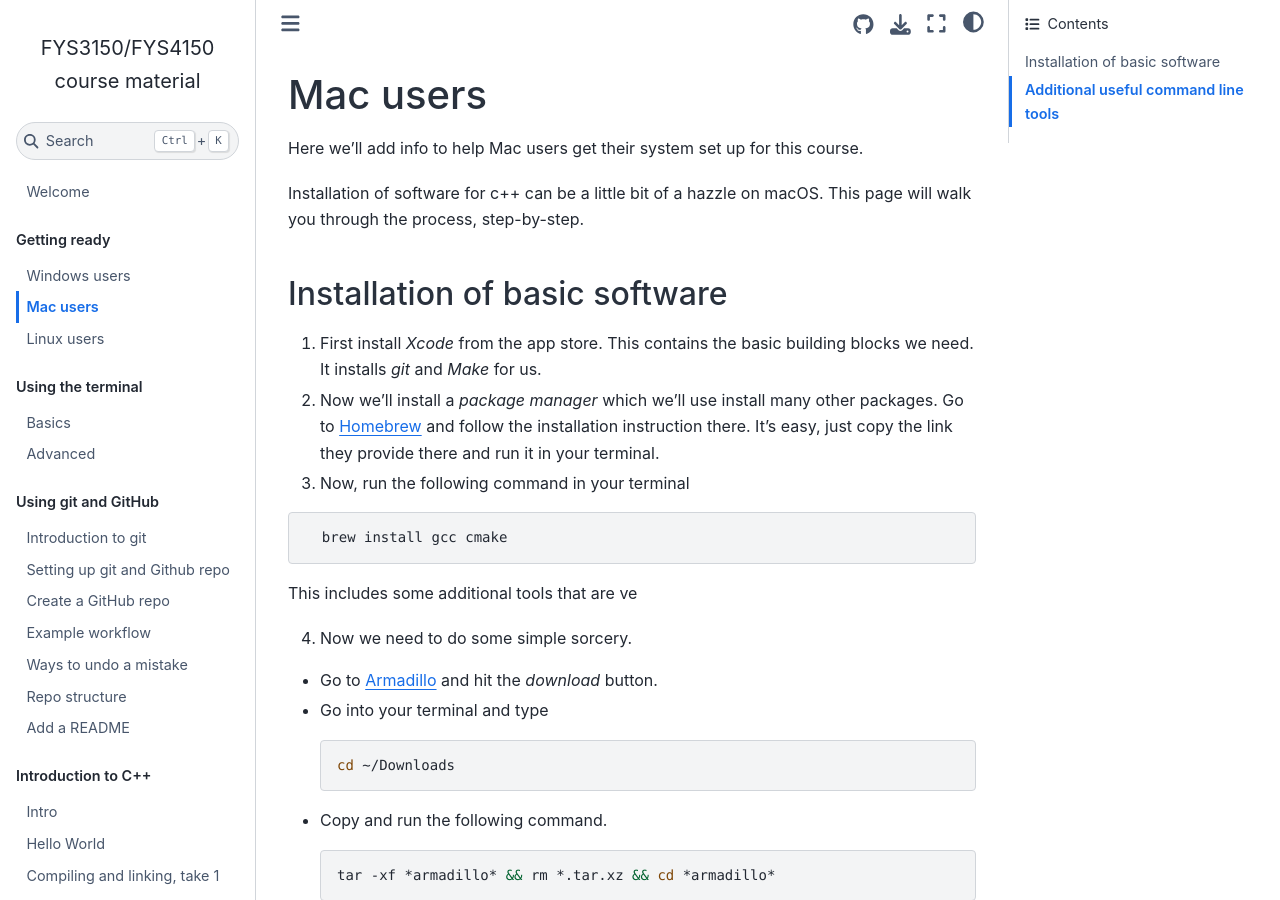
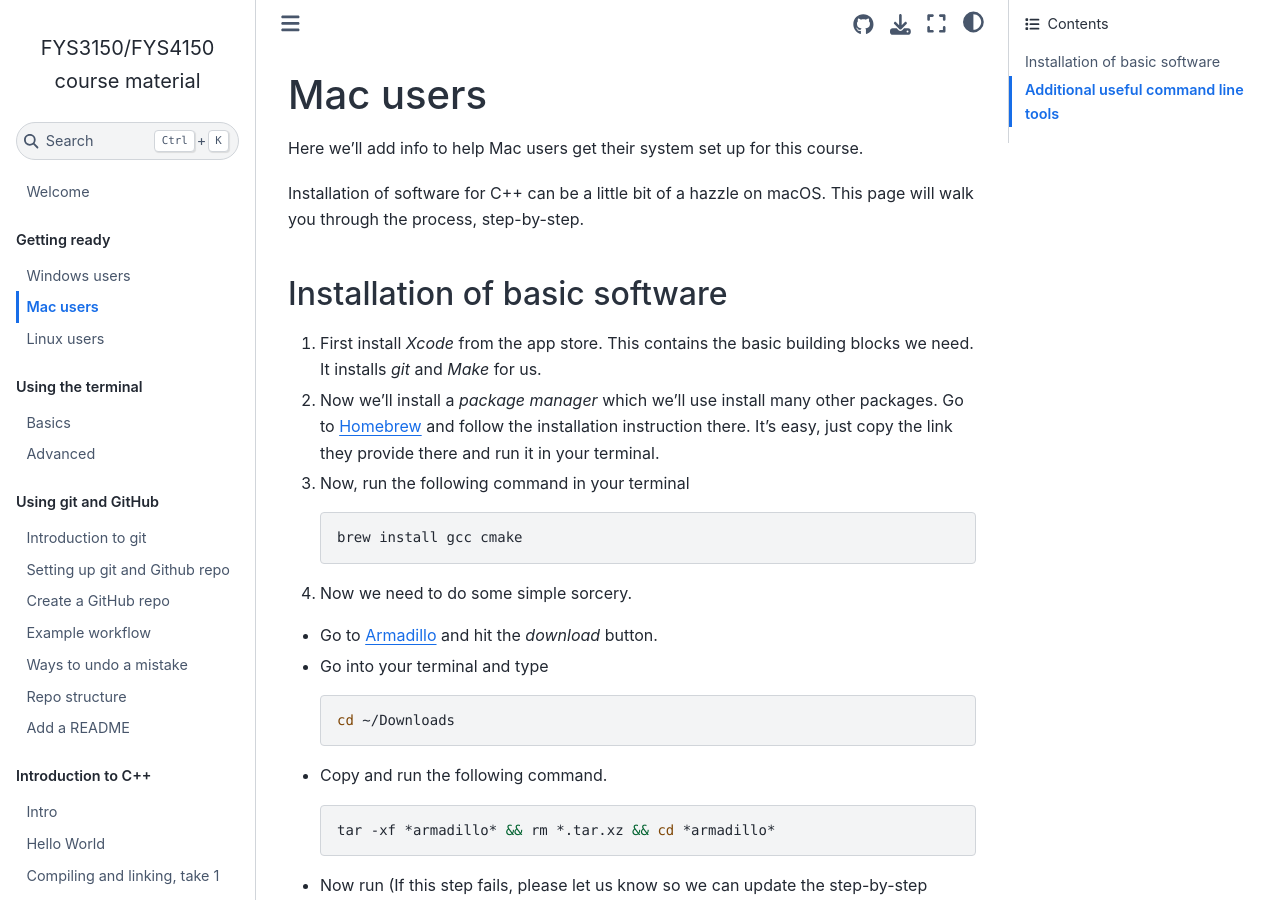
Before and after one commit to anderkve/FYS3150, a Jupyter Book: the page built from book/getting_ready/mac_users.md, in a window 1280 px wide and 900 px high. Built offline with Jupyter Book 1.0.4 settings and Sphinx 7.4.7 and the Sphinx Book theme 1.1.4, drawn with Linux system fonts in a browser that asks for light colours.

Commit message:
minor fix of the macos intro

````diff
--- a/book/getting_ready/mac_users.md
+++ b/book/getting_ready/mac_users.md
@@ -2,7 +2,7 @@
 
 Here we'll add info to help Mac users get their system set up for this course.
 
-Installation of software for c++ can be a little bit of a hazzle on macOS. This page will walk you through the process, step-by-step.
+Installation of software for C++ can be a little bit of a hazzle on macOS. This page will walk you through the process, step-by-step.
 
 ## Installation of basic software
 
@@ -12,12 +12,9 @@ Installation of software for c++ can be a little bit of a hazzle on macOS. This
 
 
 3. Now, run the following command in your terminal
-
-  ```sh
+    ```sh
     brew install gcc cmake
-  ```
-
-  This includes some additional tools that are ve
+    ```
 
 4. Now we need to do some simple sorcery.
   - Go to [Armadillo](http://arma.sourceforge.net) and hit the *download* button.
````
